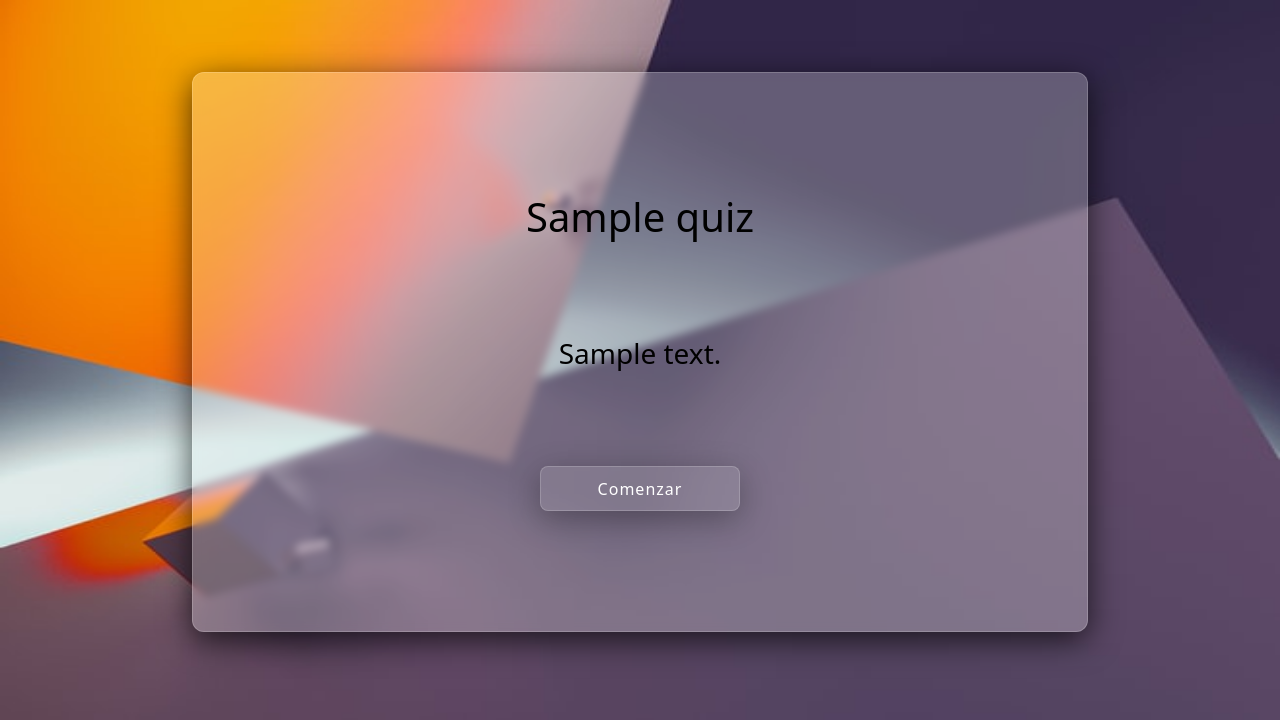
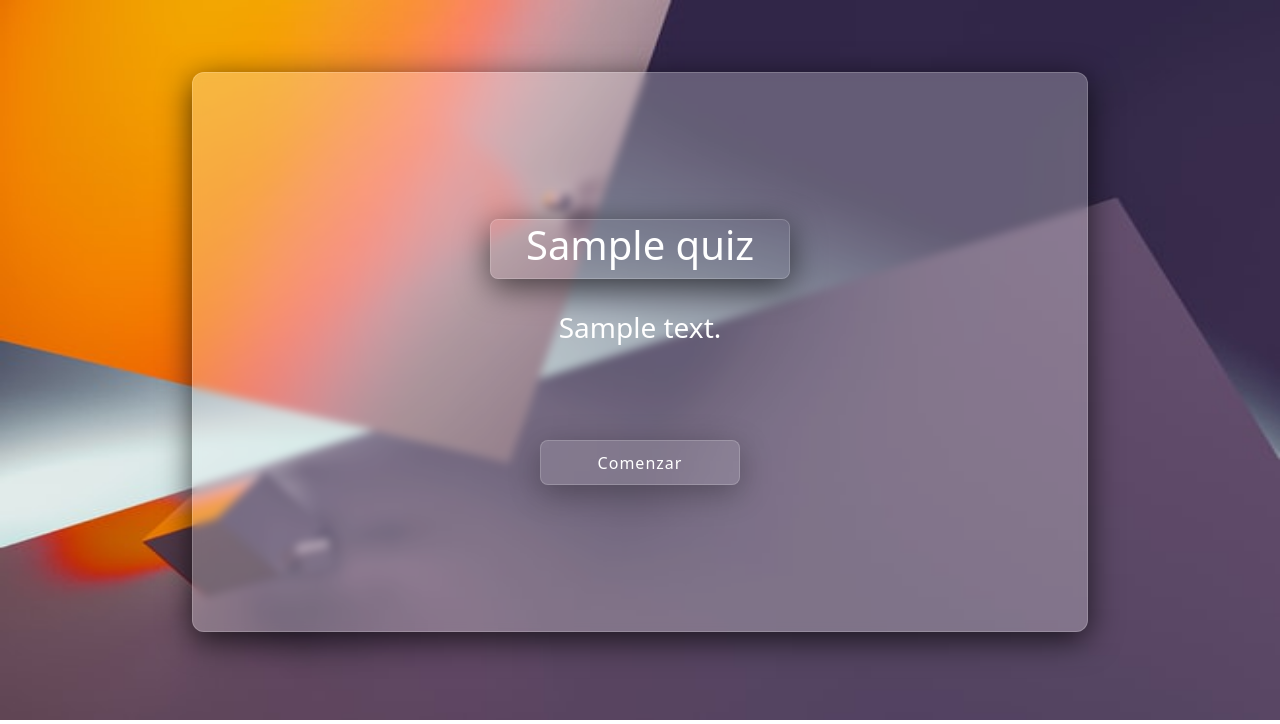
Before and after one commit to nicolaskruiz/TriviaChaco, a Django app: template home/templates/index.html in a window 1280 px wide. Shown: the part 76-800 px from the top of the page. Run offline with Django 3.2, Linux system fonts and the light colour scheme; the template is opened without the code that fills it: most values are stand-ins (such as "Sample title", 1, 10 or a date in 2020).

Commit message:
Actualizacion Front-End

```diff
--- a/home/templates/base.html
+++ b/home/templates/base.html
@@ -23,12 +23,14 @@
     font-size: 2rem;
     font-weight: bold;
   }
+  .navbar{
+    background-color:red !important;
+  }
 
     </style>
     {% endblock %}
   </head>
   <body>
-
     <nav class="navbar navbar-expand-lg navbar-dark bg-dark">
         <div class="container-fluid">
           <a class="navbar-brand" href="/"><span class="head1">Trivia</span> <span class="head2">Chaco</span></a>
--- a/home/templates/index.html
+++ b/home/templates/index.html
@@ -68,9 +68,7 @@
   #btn:hover,
   #btn:focus {
     transition: 800ms;
-
     letter-spacing: 3px;
-
     box-shadow: 0 8px 32px 0 rgba(0, 0, 0, 0.699);
   }
 
@@ -88,6 +86,21 @@
    position: absolute;
    width: 100%;
    height: 90vh;
+ }
+ .card-title_container{
+   color: #fff;
+   width:300px;
+   height:60px;
+   display:flex;
+   border-radius: 8px;
+   justify-content: center;
+   align-items: center;
+   border: 1px solid rgba( 255, 255, 255, 0.18 );
+   box-shadow: 0 8px 32px 0 rgba(0, 0, 0, 0.600);
+ }
+ .card-description{
+   text-align: center;
+   color: #fff;
  }
 </style>
 {% endblock %}
@@ -150,9 +163,11 @@
 
       {% for i in quiz %}
           <div class="card">
-            <h1 class="card-title" style="text-align: center;">{{i.name}}</h1>
+            <div class="card-title_container">
+              <h1 class="card-title" style="text-align: center;">{{i.name}}</h1>
             <br>
-            <h3 >{{i.desc}}</h3>
+            </div>
+            <h3 class="card-description" >{{i.desc}}</h3>
             <br>
 
               <button data-bs-target="#exampleModal" data-bs-toggle="modal" data-time="{{i.time}}"
```
Also changed, not shown: db.sqlite3.
